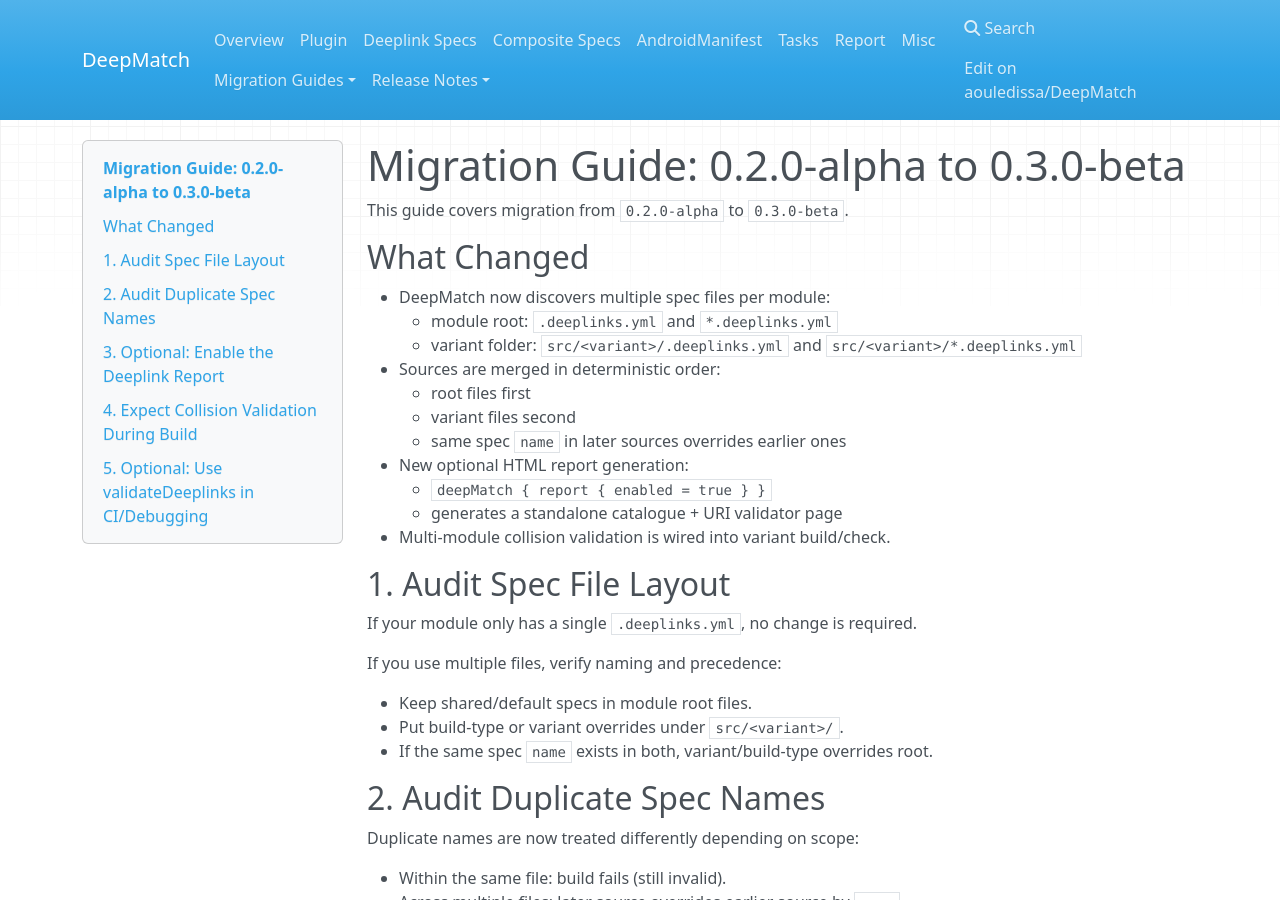
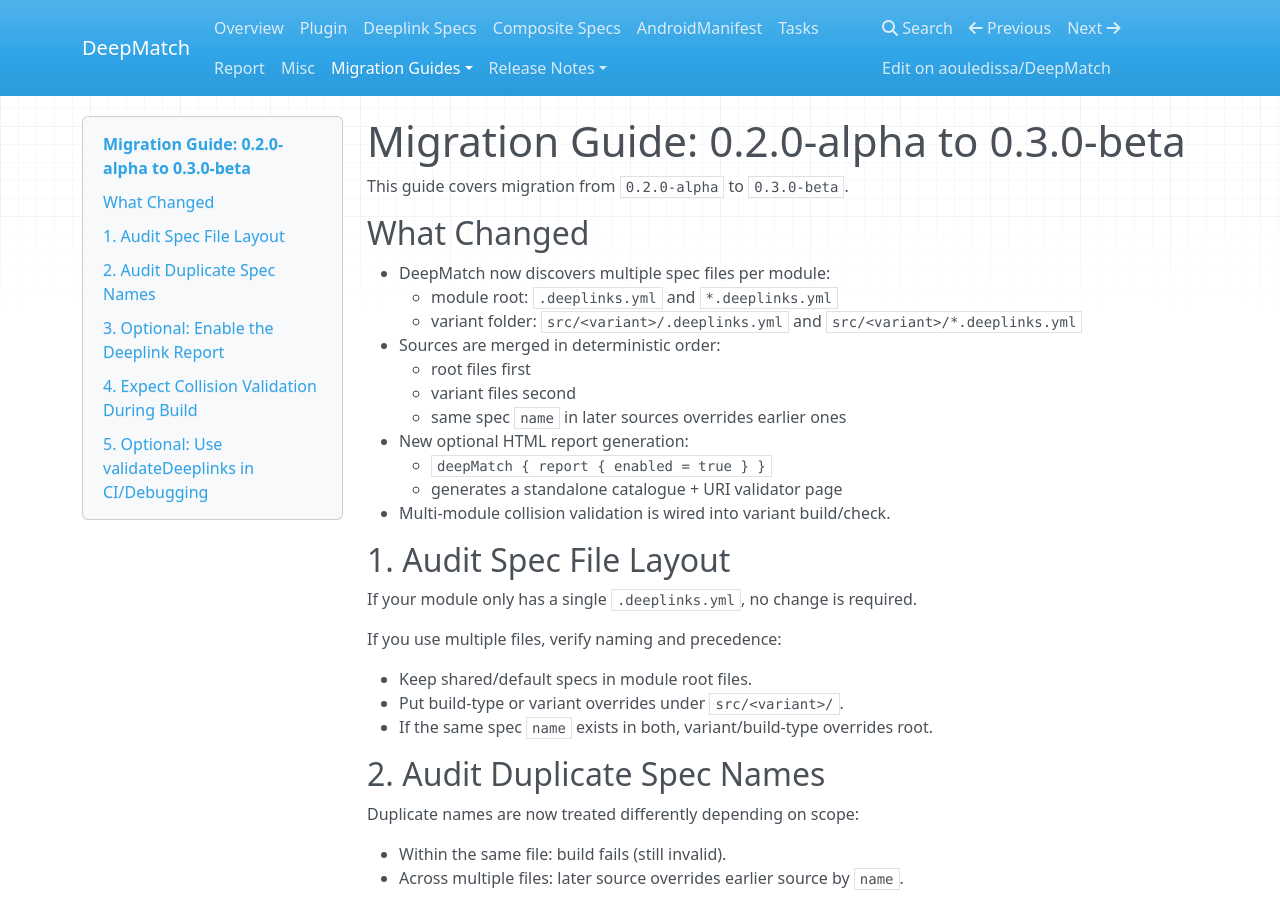
Before and after one commit to aouledissa/deep-match, an MkDocs documentation site: the page built from docs/migrations/migration-guide-0.3.0-beta.md, in a window 1280 px wide and 900 px high. Built offline with MkDocs 1.6.1, drawn with Linux system fonts in a browser that asks for light colours; nearby versions of some CDN libraries.

Commit message:
fix migrations paths

```diff
--- a/mkdocs.yml
+++ b/mkdocs.yml
@@ -37,8 +37,8 @@
   - Report: report.md
   - Misc: misc.md
   - Migration Guides:
-      - v0.3.0-beta: migration/migration-guide-0.3.0-beta.md
-      - v0.2.0-alpha: migration/migration-guide-0.2.0-alpha.md
+      - v0.3.0-beta: migrations/migration-guide-0.3.0-beta.md
+      - v0.2.0-alpha: migrations/migration-guide-0.2.0-alpha.md
   - Release Notes:
       - v1.0.2: release-notes/1.0.2.md
       - v1.0.1: release-notes/1.0.1.md
```
